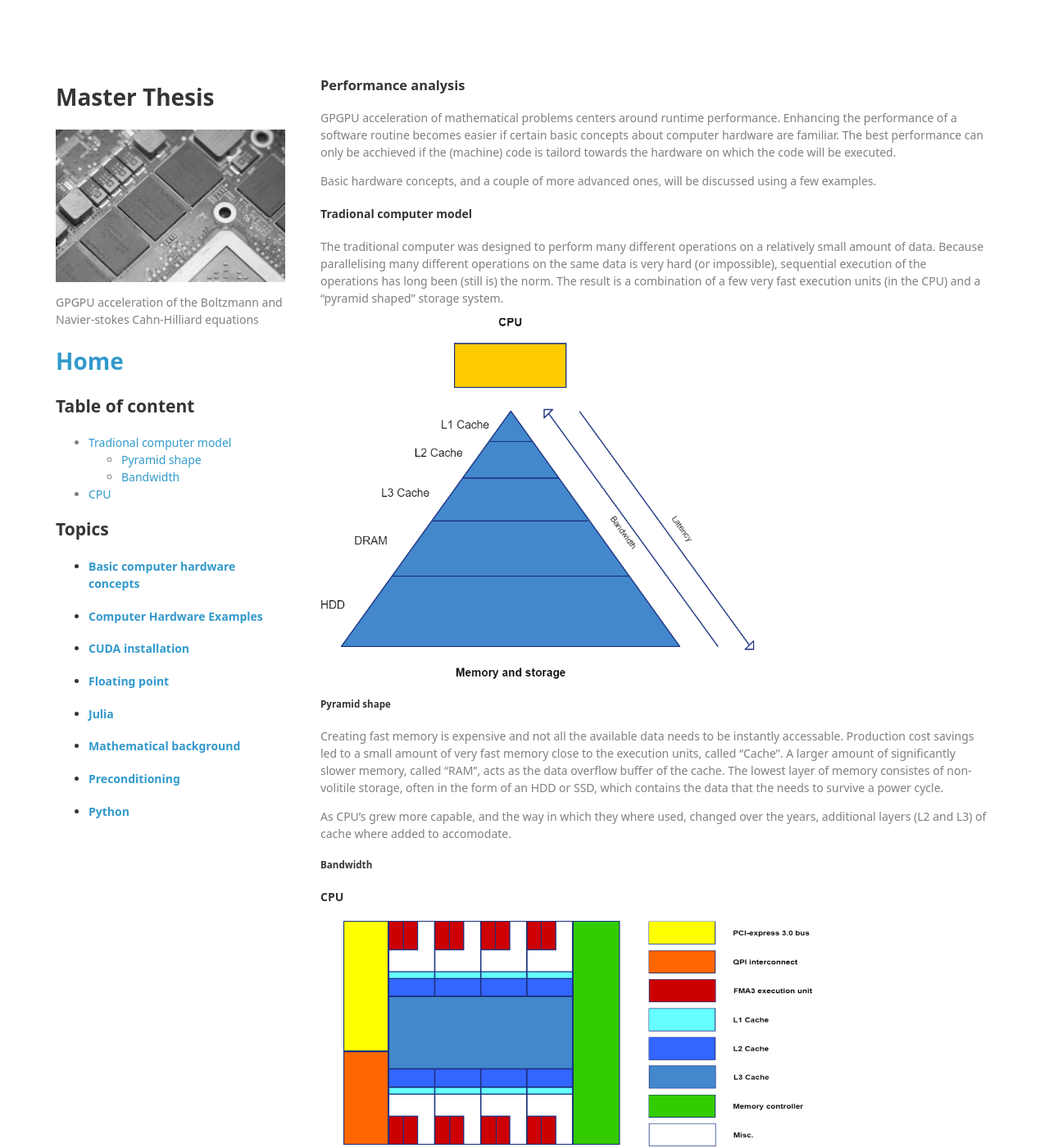
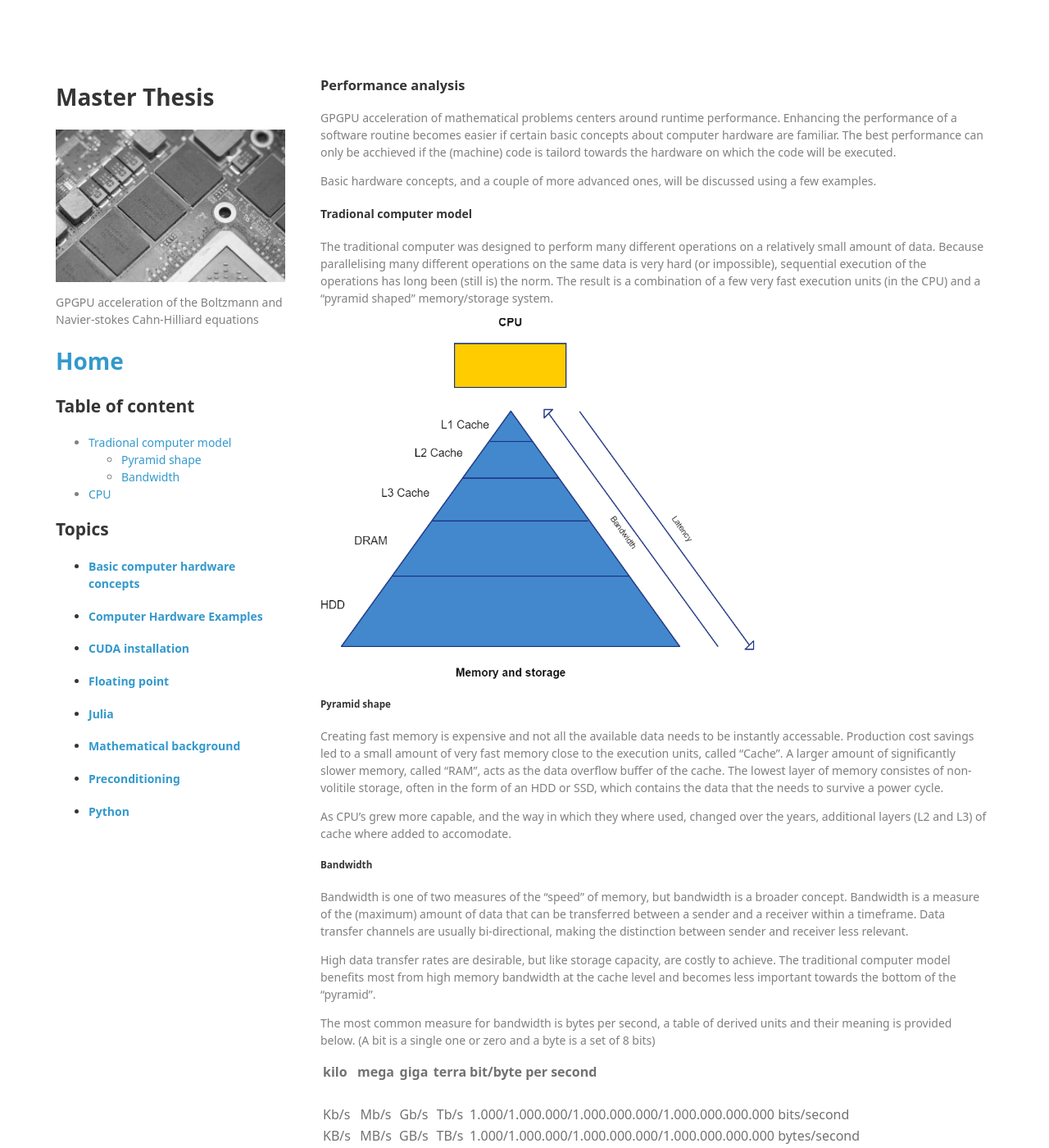
Before and after one commit to lucasbekker/lucasbekker.github.io, a Jekyll site: the page built from _sections/Basic_computer_hardware_concepts.md, in a window 1280 px wide and 1400 px high. Shown: the whole window at 82% size. Built offline with Jekyll 4.4.1, drawn with Linux system fonts in a browser that asks for light colours; nearby versions of some CDN libraries; some of the changed text lies outside the part shown.

Commit message:
Added part on bandwidth

```diff
--- a/_sections/Basic_computer_hardware_concepts.md
+++ b/_sections/Basic_computer_hardware_concepts.md
@@ -11,7 +11,7 @@ Basic hardware concepts, and a couple of more advanced ones, will be discussed u
 
 #### Tradional computer model
 
-The traditional computer was designed to perform many different operations on a relatively small amount of data. Because parallelising many different operations on the same data is very hard (or impossible), sequential execution of the operations has long been (still is) the norm. The result is a combination of a few very fast execution units (in the CPU) and a "pyramid shaped" storage system.
+The traditional computer was designed to perform many different operations on a relatively small amount of data. Because parallelising many different operations on the same data is very hard (or impossible), sequential execution of the operations has long been (still is) the norm. The result is a combination of a few very fast execution units (in the CPU) and a "pyramid shaped" memory/storage system.
 
 ![Piramid](../image/Traditional-computer.png){:width="600px"}
 
@@ -23,7 +23,19 @@ As CPU's grew more capable, and the way in which they where used, changed over t
 
 ##### Bandwidth
 
+Bandwidth is one of two measures of the "speed" of memory, but bandwidth is a broader concept. Bandwidth is a measure of the (maximum) amount of data that can be transferred between a sender and a receiver within a timeframe. Data transfer channels are usually bi-directional, making the distinction between sender and receiver less relevant.
 
+High data transfer rates are desirable, but like storage capacity, are costly to achieve. The traditional computer model benefits most from high memory bandwidth at the cache level and becomes less important towards the bottom of the "pyramid".
+
+The most common measure for bandwidth is bytes per second, a table of derived units and their meaning is provided below. (A bit is a single one or zero and a byte is a set of 8 bits)
+
+| kilo  | mega  | giga  | terra | bit/byte per second                                          |
+|:------|:-----:|:-----:|:-----:|:-------------------------------------------------------------|
+|       |       |       |       |                                                              |
+| Kb/s  | Mb/s  | Gb/s  | Tb/s  | 1.000/1.000.000/1.000.000.000/1.000.000.000.000 bits/second  |
+| KB/s  | MB/s  | GB/s  | TB/s  | 1.000/1.000.000/1.000.000.000/1.000.000.000.000 bytes/second |
+| Kib/s | Mib/s | Gib/s | Tib/s | 1.024/1.048.576/1.073.741.824/1.099.511.627.776 bits/second  |
+| KiB/s | MiB/s | GiB/s | TiB/s | 1.024/1.048.576/1.073.741.824/1.099.511.627.776 bytes/second |
 
 #### CPU
 
```
